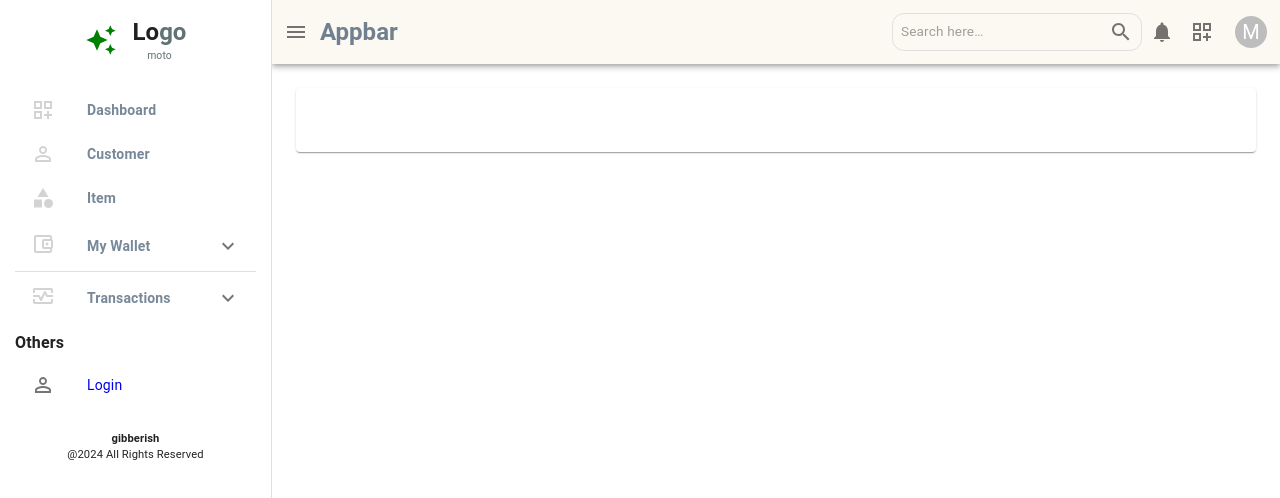
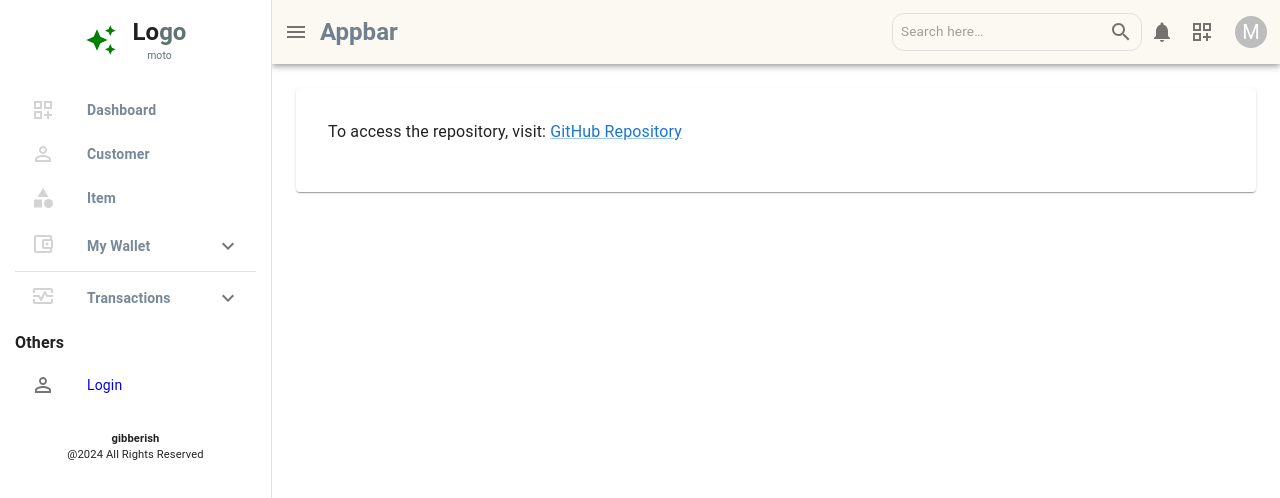
Before and after one commit to owaisezarger/app-layout-appbar-drawer-react-ts-mui, a React (Vite) app: page / in a window 1280 px wide. Shown: the top 498 px of the page. Built offline with nearby package versions, Linux system fonts and the light colour scheme.

Commit message:
add repo link

```diff
--- /dev/null
+++ b/src/components/RepoLink.tsx
@@ -0,0 +1,19 @@
+import React from "react";
+import { Typography, Link } from "@mui/material";
+
+const RepositoryLink: React.FC = () => {
+  return (
+    <Typography variant="body1" paragraph>
+      To access the repository, visit:{" "}
+      <Link
+        href="https://github.com/owaisezarger/app-layout-appbar-drawer-react-ts-mui"
+        target="_blank"
+        rel="noopener noreferrer"
+      >
+        GitHub Repository
+      </Link>
+    </Typography>
+  );
+};
+
+export default RepositoryLink;
--- a/src/route/index.tsx
+++ b/src/route/index.tsx
@@ -2,6 +2,7 @@ import { createBrowserRouter } from "react-router-dom";
 import { Suspense, lazy } from "react";
 import App from "../App";
 import Loading from "../components/common/Loading";
+import RepositoryLink from "../components/RepoLink";
 const Login = lazy(() => import("../components/login"));
 const Signup = lazy(() => import("../components/login/subComponents/Signup"));
 const ForgotPassword = lazy(
@@ -14,15 +15,8 @@ const appRouter = createBrowserRouter([
     element: <App />,
     children: [
       {
-        path: "/test",
-        element: (
-          <h1>
-            Lorem ipsum dolor sit amet consectetur adipisicing elit. Mollitia ex
-            rem beatae laudantium tenetur ipsa odit magnam illo quidem quisquam
-            veniam debitis nostrum repellendus vel facilis cupiditate maxime,
-            reiciendis praesentium? z
-          </h1>
-        ),
+        path: "/",
+        element: <RepositoryLink />,
       },
     ],
   },
```
